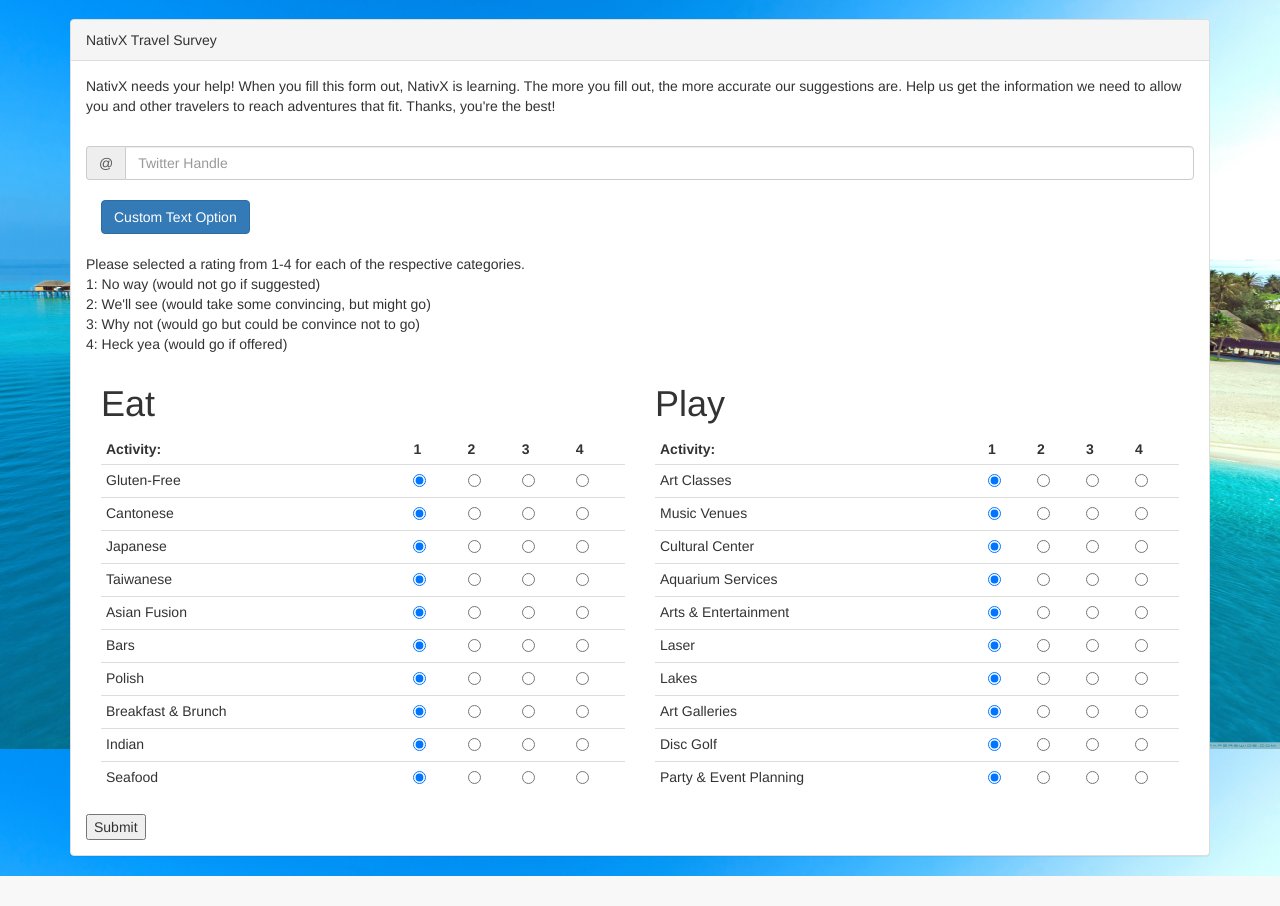
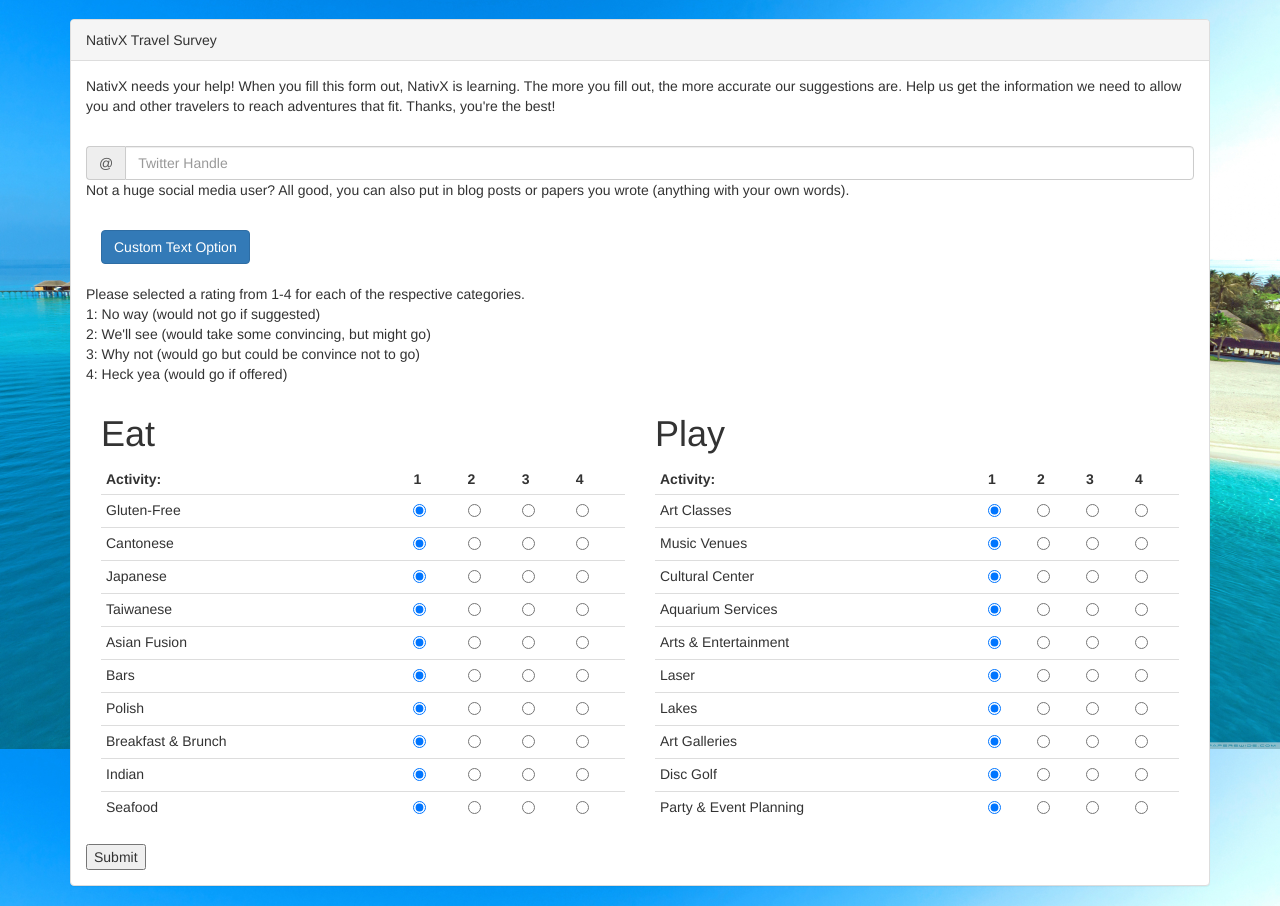
Before and after one commit to DLance96/nativx-survey, a Django app: page / in a window 1280 px wide. Shown: the part 51-957 px from the top of the page. Before the commit the page ends 927 px from the top, so only its background shows below. Run offline with Django 3.2, Linux system fonts and the light colour scheme; some libraries are stand-ins or nearby versions.

Commit message:
Add custom text explaination

```diff
--- a/templates/home.html
+++ b/templates/home.html
@@ -22,6 +22,10 @@
                     <input id="id_twitter" name="twitter" type="text" class="form-control" placeholder="Twitter Handle"
                            aria-describedby="basic-addon1">
                 </div>
+                <p>
+                  Not a huge social media user? All good, you can also put in blog posts or papers you wrote
+                  (anything with your own words).
+                </p>
                 <div class=" col-lg-12 ">
                     <br>
                     <a class="btn btn-primary" data-toggle="collapse" href="#textEntry" aria-expanded="false"
```
